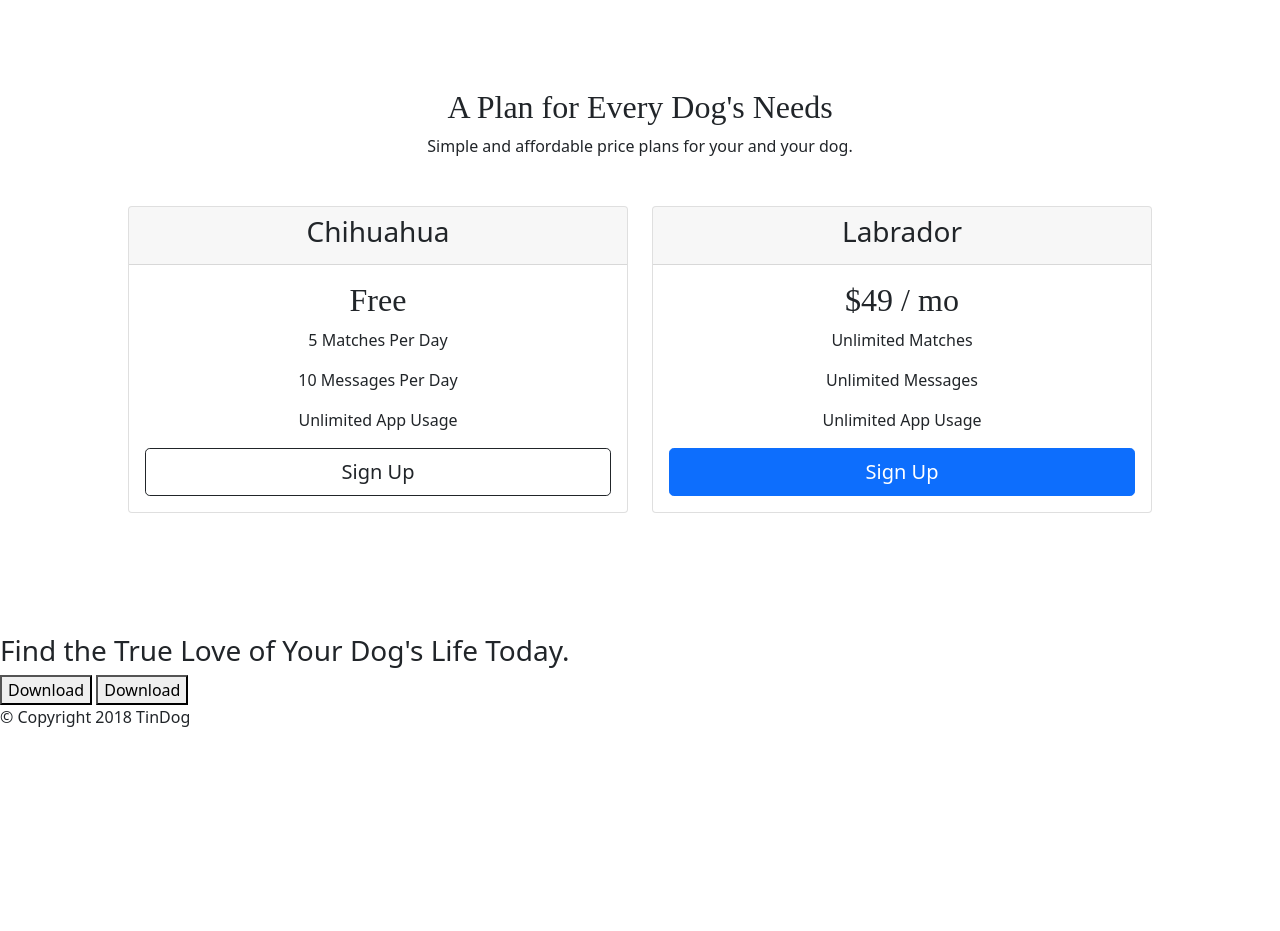
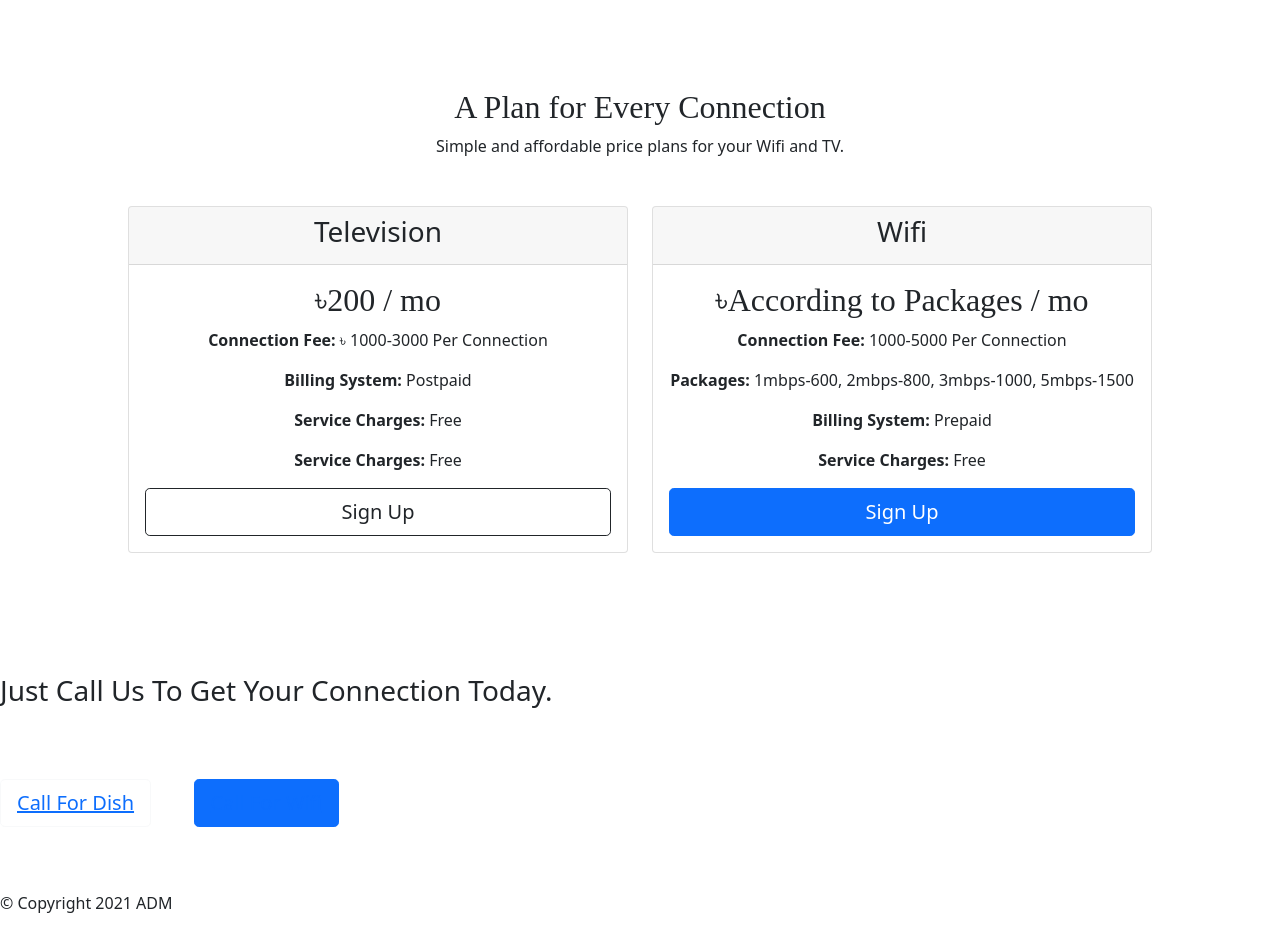
Before and after one commit to shahin-raj/adm, a plain HTML site: page index.html in a window 1280 px wide. Shown: the part 1760-2691 px from the top of the page. Before the commit the page ends 2505 px from the top, so only its background shows below. Drawn offline with nearby package versions, Linux system fonts and the light colour scheme.

Commit message:
Update index.html

```diff
--- a/index.html
+++ b/index.html
@@ -109,20 +109,21 @@
           </section>
           <!-- Pricing -->
           <section id="pricing">
-            <h2>A Plan for Every Dog's Needs</h2>
-            <p>Simple and affordable price plans for your and your dog.</p>
+            <h2>A Plan for Every Connection</h2>
+            <p>Simple and affordable price plans for your Wifi and TV.</p>
 
             <div class="row">
-              <div class="pricing-clm col-lg-6 col-md-6">
+              <div class="pricing-clm col-md-6">
             <div class="card">
               <div class="card-header">
-                <h3>Chihuahua</h3>
+                <h3>Television</h3>
               </div>
               <div class="card-body">
-                <h2>Free</h2>
-                <p>5 Matches Per Day</p>
-                <p>10 Messages Per Day</p>
-                <p>Unlimited App Usage</p>
+                <h2>৳200 / mo</h2>
+                <p> <b> Connection Fee: </b> ৳ 1000-3000 Per Connection</p>
+                <p> <b> Billing System: </b> Postpaid</p>
+                <p> <b> Service Charges: </b> Free</p>
+                <p class="hide-box"> <b> Service Charges: </b> Free</p>
                 <div class="d-grid gap-2">
                 <button class="btn btn-lg btn-outline-dark" type="button">Sign Up</button>
               </div>
@@ -131,16 +132,17 @@
           </div>
 
 
-              <div class="pricing-clm col-lg-6 col-md-6">
+              <div class="pricing-clm col-md-6">
                 <div class="card">
             <div class="card-header">
-              <h3>Labrador</h3>
+              <h3>Wifi</h3>
             </div>
             <div class="card-body">
-              <h2>$49 / mo</h2>
-              <p>Unlimited Matches</p>
-              <p>Unlimited Messages</p>
-              <p>Unlimited App Usage</p>
+              <h2>৳According to Packages / mo</h2>
+              <p><b> Connection Fee: </b> 1000-5000 Per Connection </p>
+              <p> <b> Packages:</b> 1mbps-600, 2mbps-800, 3mbps-1000, 5mbps-1500</p>
+              <b> Billing System: </b> Prepaid</p>
+                <p> <b> Service Charges: </b> Free</p>
               <div class="d-grid gap-2">
               <button class="btn btn-primary btn-lg" type="button" >Sign Up</button>
             </div>
@@ -169,13 +171,14 @@
       </section>
       <!-- Call to Action -->
       <section id="cta">
-        <h3>Find the True Love of Your Dog's Life Today.</h3>
-        <button type="button">Download</button>
-        <button type="button">Download</button>
+        <h3>Just Call Us To Get Your Connection Today.</h3>
+
+        <button class=" download-button btn btn-outline-light btn-lg" type="button"><a class="cta-button" href="tel:8801616247373">Call For Dish</a></button>
+        <button class=" download-button btn btn-primary btn-lg" type="button"> <a class="cta-button" href="tel:+8801616247373">Call For Wifi</a></button>
       </section>
       <!-- Footer -->
       <footer id="footer">
-        <p>© Copyright 2018 TinDog</p>
+        <p class="footer-content">© Copyright 2021 ADM</p>
       </footer>
     </body>
   </html>
```
